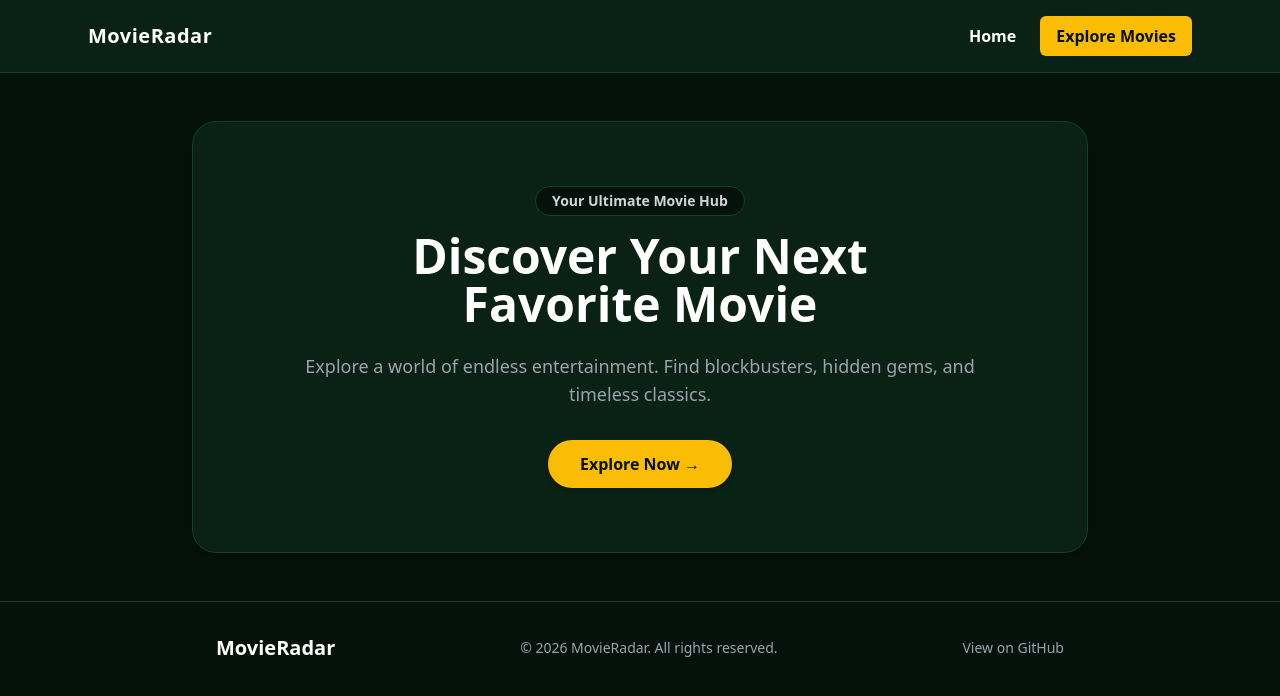
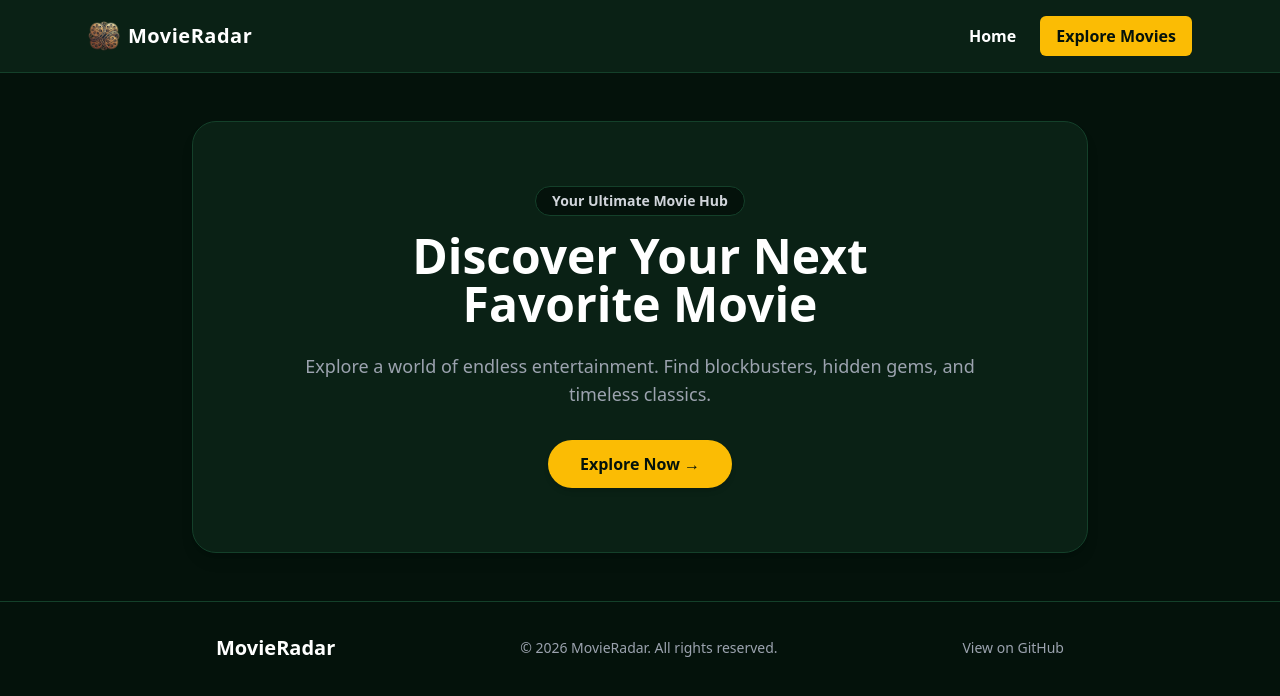
Before and after one commit to ishayanalam/MovieRadar, a React (Vite) app: page / in a window 1280 px wide. Shown: the top 696 px of the page. Built offline with nearby package versions, Linux system fonts and the light colour scheme.

Commit message:
feat : added logo

```diff
--- a/index.html
+++ b/index.html
@@ -2,7 +2,7 @@
 <html lang="en">
   <head>
     <meta charset="UTF-8" />
-    <link rel="icon" type="image/svg+xml" href="/favicon.svg" />
+    <link rel="icon" type="image/png" href="/logo.png" />
     <meta name="viewport" content="width=device-width, initial-scale=1.0" />
     <title>movie-radar</title>
   </head>
--- a/src/components/Navbar.jsx
+++ b/src/components/Navbar.jsx
@@ -12,9 +12,14 @@ export default function Navbar() {
         <NavLink
           to="/"
           end
-          className="text-lg sm:text-xl font-bold text-white tracking-wide"
+          className="flex items-center gap-2 text-lg sm:text-xl font-bold text-white tracking-wide hover:opacity-80 transition-opacity"
         >
-          MovieRadar
+          <img
+            src="/logo.png"
+            alt="MovieRadar"
+            className="w-8 h-8 object-contain"
+          />
+          <span>MovieRadar</span>
         </NavLink>
 
 
```
Also changed, not shown: public/logo.png (added).
